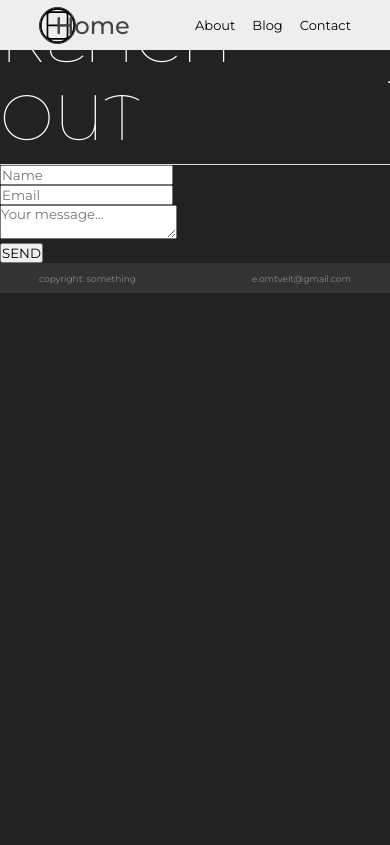
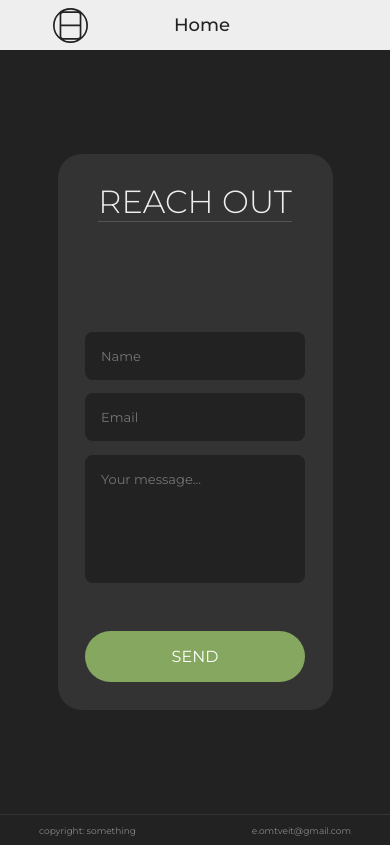
Before and after one commit to eivomt/p2r, a React (Create React App) app: page /#/contact in a window 390 px wide. Built offline with nearby package versions, Linux system fonts and the light colour scheme.

Commit message:
now responsive

```diff
--- a/src/App.js
+++ b/src/App.js
@@ -74,7 +74,7 @@ class App extends Component {
                 className="home"
                 onClick={this.handleRouteChange}>
                 <div className="logo" id="Home">
-                  <Logo fill="#000"/>
+                  <Logo fill="#222"/>
                 </div>
               </NavLink>
 
@@ -111,10 +111,10 @@ class App extends Component {
             <Route exact path="/about" component={About}/>
             <Route exact path="/contact" component={Contact}/>
           </div>
-          <div className="footer">
+        </div>
+        <div className="footer">
             <p>copyright:    something</p>
             <p>e.omtveit@gmail.com</p>
-          </div>
         </div>
       </HashRouter>
     )
--- a/src/assets/Logo.js
+++ b/src/assets/Logo.js
@@ -12,7 +12,7 @@ class Logo extends Component {
             fill={this.props.fill}>
                     <title>Logo</title>
                     <path
-                        className="logo"
+                        className="logo-svg"
                         d="M548.12,104.88A312,312,0,0,0,106.88,546.12,312,312,0,0,0,548.12,104.88ZM327.5,43.5a280.79,280.79,0,0,1,126.88,30H200.62A280.79,280.79,0,0,1,327.5,43.5ZM128.1,524.9a282,282,0,0,1,0-398.8c1.77-1.78,3.57-3.53,5.38-5.25l0,409.31Q130.77,527.56,128.1,524.9Zm199.4,82.6a280.79,280.79,0,0,1-126.86-30H454.36A280.79,280.79,0,0,1,327.5,607.5Zm164-90.29a30.31,30.31,0,0,1-30.31,30.3H193.8a30.31,30.31,0,0,1-30.3-30.3V339.5h328Zm0-207.71h-328V133.81a30.29,30.29,0,0,1,30.3-30.31h267.4a30.31,30.31,0,0,1,30.31,30.31Zm35.4,215.4c-1.78,1.79-3.58,3.53-5.4,5.26V120.84c1.82,1.73,3.62,3.47,5.4,5.26a282,282,0,0,1,0,398.8Z"
                         transform="translate(-15.5 -13.5)"/>
             </svg>
--- a/src/components/Landing.js
+++ b/src/components/Landing.js
@@ -6,9 +6,9 @@ class Landing extends Component {
         return (
             <div className="landing">
                 <div className="l-content">
-                    <Logo fill="#fff"/>
+                    <Logo fill="#eee"/>
                     <h1>Eivind Omtveit</h1>
-                    <h4>full stack developer</h4>
+                    <h4>designer / developer</h4>
                 </div>
             </div>
         )
--- a/src/mailer/Form.js
+++ b/src/mailer/Form.js
@@ -21,55 +21,40 @@ export default function Form() {
 
   return (
     <div className="form-container">
-      <div className="spacer">
 
-        <div className="title">
+        <div className="call-to-action">
           <h2>REACH OUT</h2>
-          <hr className="form-title-line"/>
         </div>
 
         <form className="contact-form" onSubmit={sendEmail}>
 
-          <div className="input-container">
-            {/* <label>Name</label> */}
             <input
               autoComplete="off"
               type="text"
               name="user_name"
               placeholder="Name"
-              className="contact-input w-2-col h-3-quarters-row" />
-            <br/>
-          </div>
+              className="contact-input" />
 
-          <div className="input-container">
-            {/* <label>Email</label> */}
             <input
               required
               autoComplete="off"
               type="email"
               name="user_email"
               placeholder="Email"
-              className="contact-input w-2-col h-3-quarters-row" />
-            <br/>
-          </div>
+              className="contact-input" />
 
-          <div className="input-container">
-            {/* <label>Message</label> */}
             <textarea
               required
               name="message"
               placeholder="Your message..."
-              className="message w-2-col" />
-            <br/>
-          </div>
+              className="contact-input" />
 
           <input
-            className="submit-btn w-1-col h-3-quarters-row"
+            className="submit-btn contact-input"
             type="submit"
             value="SEND" />
 
         </form>
-      </div>
     </div>
   );
 }
--- a/src/pages/Contact.js
+++ b/src/pages/Contact.js
@@ -5,9 +5,7 @@ class Contact extends Component {
     render() {
         return(
             <div className="contact-container">
-                <div className="form-container w-8-col">
-                    <Form></Form>
-                </div>
+                <Form></Form>
             </div>
         )
     }
--- a/src/pages/Home.js
+++ b/src/pages/Home.js
@@ -16,6 +16,7 @@ class Home extends Component {
                 <Project title="Myosotis" imagesize="normal" image={CameraFront}/>
                 <Project title="Plus U" imagesize="smaller" image={You}/>
                 <Project title="Portfolio" imagesize="normal" image={CameraPersp}/>
+
             </div>
         )
     }
--- /dev/null
+++ b/src/stylesheets/contact.scss
@@ -0,0 +1,98 @@
+.contact-container {
+    width: 100vw;
+    height: calc(100vh - 125px);
+    display: flex;
+    justify-content: center;
+    align-items: center;
+    padding-top: 75px;
+
+    h2 {
+        color: $light;
+        font-size: 2.5rem;
+        font-weight: lighter;
+        border-bottom: 1px solid $middle;
+    }
+}
+
+.contact-form {
+    width: auto;
+    height: 70%;
+    width: 100%;
+    display: flex;
+    flex-direction: column;
+    justify-content: space-between;
+    align-items: center;
+}
+
+*:focus {
+    outline: none;
+}
+
+input:focus, textarea:focus {
+    background-color: $middle;
+    color: white;
+}
+
+.form-container {
+    display: flex;
+    flex-direction: column;
+    align-items: center;
+    background-color: $middle-d;
+    width: 300px;
+    height: 500px;
+    border-radius: 1.5rem;
+
+    justify-content: space-between;
+    padding-top: 1.75rem;
+    padding-bottom: 1.75rem;
+
+    max-height: 70vh !important;
+}
+
+
+.contact-input {
+    -webkit-box-sizing: border-box; /* Safari/Chrome, other WebKit */
+    -moz-box-sizing: border-box;    /* Firefox, other Gecko */
+    box-sizing: border-box;         /* Opera/IE 8+ */
+    background-color: $dark;
+    border: none;
+    color: white;
+    font-size: 1rem;
+    height: 3rem;
+    border-radius: .5rem;
+    padding-left: 1rem;
+    padding-right: 1rem;
+    width: 80%;
+}
+
+textarea {
+    -webkit-box-sizing: border-box; /* Safari/Chrome, other WebKit */
+    -moz-box-sizing: border-box;    /* Firefox, other Gecko */
+    box-sizing: border-box;         /* Opera/IE 8+ */
+    resize: none;
+    background-color: $dark;
+    height: 8rem !important;
+    border: none;
+    padding: 1rem;
+    padding-bottom: 2rem;
+    color: white;
+    font-size: 1.2rem;
+    overflow: hidden;
+}
+
+.submit-btn {
+    border: none;
+    background-color: #86A760;
+    padding-left: 1rem;
+    padding-right: 1rem;
+    color: white;
+    font-size: 1rem;
+    transition: .7s;
+    border-radius: 3.2rem;
+    height: 3.2rem;
+    margin-top: 12.5%;
+}
+
+.submit-btn:hover {
+    background-color: #628838;
+}
--- a/src/stylesheets/index.scss
+++ b/src/stylesheets/index.scss
@@ -1,5 +1,14 @@
+
 @import url('https://fonts.googleapis.com/css2?family=Montserrat+Alternates:ital,wght@0,100;0,200;0,300;0,400;0,700;1,300&display=swap');
 @import url('https://fonts.googleapis.com/css2?family=Montserrat:ital,wght@0,300;0,400;0,500;1,400&display=swap');
+
+$dark: #222;
+$light: #eee;
+$middle-d: #333;
+$middle: #555;
+$middle-l: #aaa;
+
+@import './contact.scss';
 
 * {
   margin: 0;
@@ -10,6 +19,7 @@
 
 .App {
     width: 100vw;
+    height: auto;
 }
 
 body {
@@ -53,7 +63,7 @@ body {
     position: fixed;
     height: 75px;
     width: 100%;
-    background-color: #eee;
+    background-color: $light;
     display: flex;
     justify-content: space-between;
 
@@ -86,7 +96,6 @@ body {
                 color: black;
             }
         }
-
     }
 }
 
@@ -113,15 +122,14 @@ body {
     }
 
     h4 {
-        color: #aaa;
+        color: $middle-l;
     }
 
-    .logo {
+    svg {
         height: 300px;
         width: 300px;
         border-radius: 50%;
-        border: 2px solid white;
-        margin-bottom: 20px;
+        margin-bottom: 4vh;
     }
 }
 
@@ -196,12 +204,13 @@ img {
 .footer {
     width: 80vw;
     height: 50px;
-    background-color: #333;
+    background-color: $dark;
     display: flex;
     align-items: center;
     padding-left: 10vw;
     padding-right: 10vw;
     justify-content: space-between;
+    border-top: 1px solid $middle-d;
 
     p {
         color: #888;
@@ -229,7 +238,7 @@ img {
     margin-left: calc(10vw - 60px);
     font-size: x-large;
     font-weight: 500;
-    color: #444;
+    color: $dark;
 }
 
 @import 'max-width-1280.scss';
--- a/src/stylesheets/max-width-1280.scss
+++ b/src/stylesheets/max-width-1280.scss
@@ -6,11 +6,6 @@
                 p {
                     font-size: medium;
                 }
-            }
-        }
-        .left {
-            .logo {
-                border: 1px solid #222;
             }
         }
     }
@@ -49,8 +44,14 @@
         h4 {
             font-weight: 400;
         }
-        .logo {
-            border: 1.5px solid white;
-        }
+    }
+
+    .current-view {
+        margin-left: calc(20vw - 60px);
+    }
+
+    .technologies {
+        border-bottom: 1px solid #333;
+        padding-bottom: 20vw;
     }
 }
--- a/src/stylesheets/max-width-767.scss
+++ b/src/stylesheets/max-width-767.scss
@@ -3,6 +3,10 @@
         height: 50px;
 
         .left {
+            margin-left: 10vw;
+            margin-right: 10vw;
+            width: 80vw;
+
             .logo {
                 width: 35px;
                 height: 35px;
@@ -10,9 +14,10 @@
         }
 
         .right {
-            width: 40vw;
+            width: 0;
 
             a {
+                display: none;
                 p {
                     font-size: small;
                 }
@@ -73,4 +78,40 @@
             font-size: xx-small;
         }
     }
+
+    .current-view {
+        // margin-left: calc(40vw - 60px);
+        margin-left: none;
+        font-size: large;
+        width: calc(80vw - 120px);
+        display: flex;
+        justify-content: center;
+    }
+
+    .technologies {
+        border-bottom: 1px solid #333;
+        padding-bottom: 20vw;
+    }
+
+    .contact-container {
+        height: calc(100vh - 80px);
+        padding-top: 50px;
+
+        h2 {
+            font-size: xx-large;
+        }
+    }
+
+    .form-container {
+        width: 275px;
+
+        .contact-input {
+            width: 80%;
+            font-size: small;
+        }
+
+        .submit-btn {
+            font-size: medium;
+        }
+    }
 }
```
